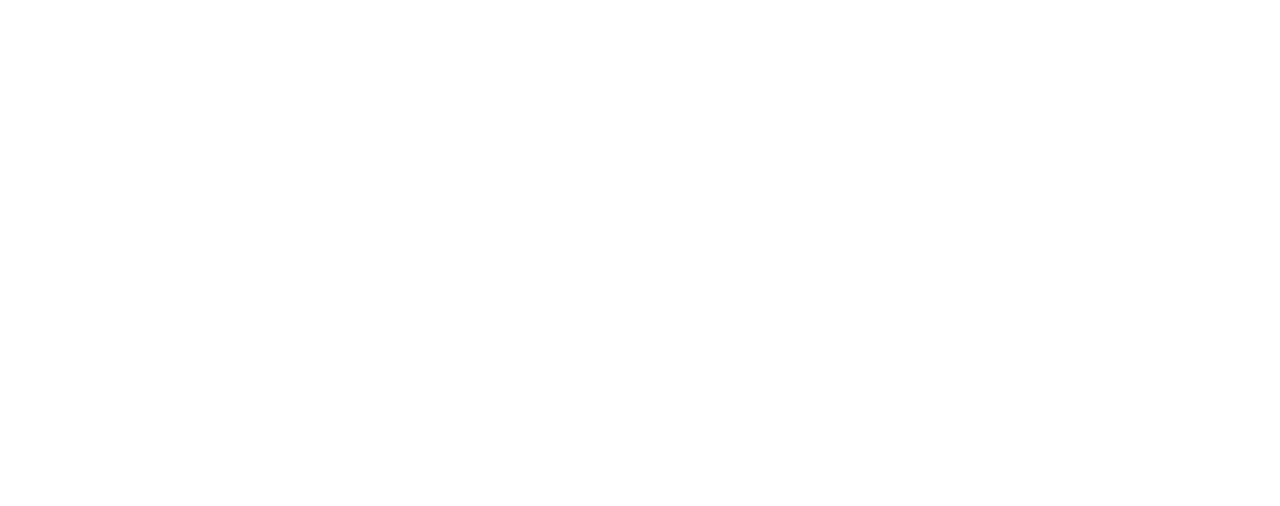
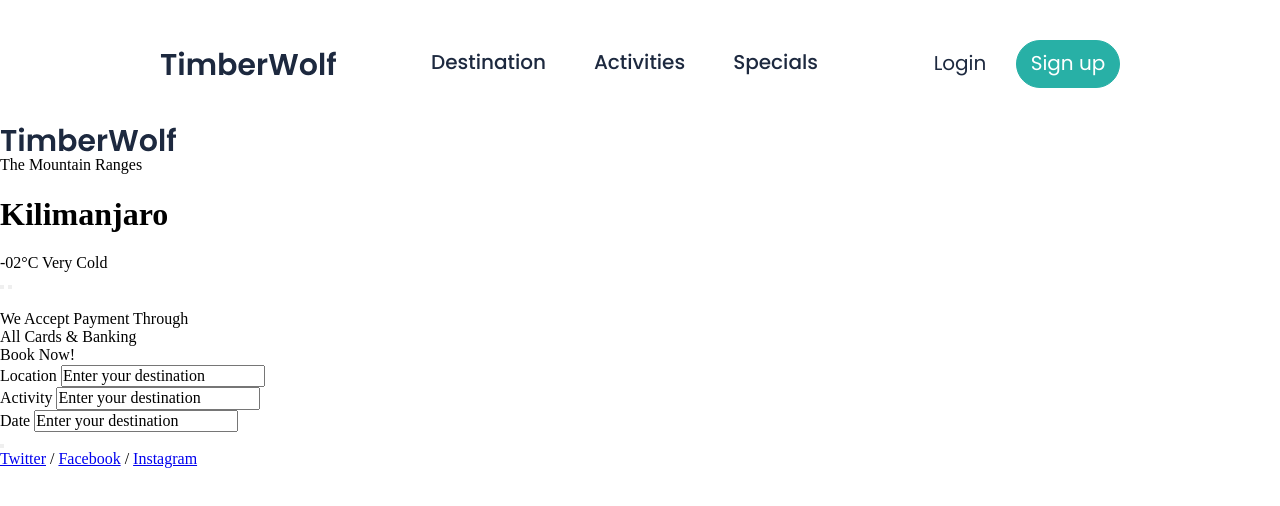
Before and after one commit to sdobnaya/itgirls_practice, a plain HTML site: page TimberWolf/index.html in a window 1280 px wide. Drawn offline with Linux system fonts and the light colour scheme.

Commit message:
first meeting - add header&hero html and add header styles

```diff
--- a/TimberWolf/index.html
+++ b/TimberWolf/index.html
@@ -5,11 +5,79 @@
 		<title>TimberWolf</title>
 		<meta name="description" content="Worlwide easy travels">
 		<meta name="viewport" content="width=device-width, initial-scale=1, minimum-scale=1, maximum-scale=1, user-scalable=0">
-
+        <link rel="preconnect" href="https://fonts.googleapis.com">
+        <link rel="preconnect" href="https://fonts.gstatic.com" crossorigin>
+        <link href="https://fonts.googleapis.com/css2?family=Poppins:wght@400;500;600;700&display=swap" rel="stylesheet">
 		<link type="text/css" rel="stylesheet" href="./styles/normalize.css">
         <link type="text/css" rel="stylesheet" href="./styles/index.css">
 	</head>
 	<body>
-
+        <header class="header g-content">
+            <div class="header__left-part">
+                <img src="./images/svg/timber-logo.svg" class="header__logo" alt="TimberWolf Logo"/>
+                <nav class="header__nav">
+                    <ul class="header__menu">
+                        <li class="header__menu-item"><a class="header__menu-link" href="#">Destination</a></li>
+                        <li class="header__menu-item"><a class="header__menu-link" href="#">Activities</a></li>
+                        <li class="header__menu-item"><a class="header__menu-link" href="#">Specials</a></li>
+                    </ul>
+                </nav>
+            </div>
+            <div class="header__right-part">
+                <button class="header__login-btn header__btn">Login</button>
+                <button class="header__signup-btn header__btn">Sign up</button>
+            </div>
+        </header>
+        <section class="hero">
+            <div class="hero__main">
+                <img class="hero__main-image" src="./images/svg/timber-logo.svg" alt="Beautiful mountain Kilimanjaro"/>
+                <div class="hero__main-wrapper">
+                    <p class="hero__subtitle">The Mountain Ranges</p>
+                    <h1 class="hero__title">Kilimanjaro</h1>
+                    <div class="hero__info">
+                        <p class="hero__weather">-02&deg;C Very Cold</p>                        </p>
+                        <div class="hero__buttons">
+                            <button class="hero__btn-left"></button>
+                            <button class="hero__btn-right"></button>
+                        </div>
+                    </div>
+                    <div class="hero__payments">
+                        <img class="hero__payments-icon">
+                        <p class="hero__payments-desc">We Accept Payment Through<br>All Cards & Banking</p>
+                        <a class="hero__payments-link">Book Now!</a>
+                    </div>
+                </div>
+                <form class="hero__form">
+                    <div class="hero__search">
+                        <div class="hero__form-item">
+                            <label class="hero__label">Location
+                                <input type="text" value="Enter your destination" class="hero__location-input"/>
+                                <img class="hero__location-icon">
+                            </label>
+                        </div>
+                        <div class="hero__form-item">
+                            <label class="hero__label">Activity
+                                <input type="text" value="Enter your destination" class="hero__location-input"/>
+                                <img class="hero__location-icon">
+                            </label>
+                        </div>
+                        <div class="hero__form-item">
+                            <label class="hero__label">Date
+                                <input type="text" value="Enter your destination" class="hero__location-input"/>
+                                <img class="hero__location-icon">
+                            </label>
+                        </div>
+                    </div>
+                    <button></button>
+                </form>
+            </div>
+            <div class="hero__socials">
+                <p class="hero__social-links">
+                    <a class="hero__social-link" href="#">Twitter</a> /
+                    <a class="hero__social-link" href="#">Facebook</a> /
+                    <a class="hero__social-link" href="#">Instagram</a>
+                </p>
+            </div>
+        </section>
     </body>
 </html>
--- a/TimberWolf/styles/index.css
+++ b/TimberWolf/styles/index.css
@@ -0,0 +1,84 @@
+* {
+    margin: 0;
+    padding: 0;
+    box-sizing: border-box;
+}
+
+.g-content {
+    max-width: 1920px;
+    margin: 0 auto;
+}
+
+.header {
+    height: 127px;
+    display: flex;
+    justify-content: space-between;
+    padding: 0 160px;
+
+    align-items: center;
+}
+
+.header__left-part {
+    display: flex;
+}
+
+.header__logo {
+    margin-right: 95px;
+}
+
+.header__menu {
+    padding: 0;
+    margin: 0;
+    display: flex;
+    list-style-type: none;
+}
+
+.header__menu-item {
+    margin-right: 48px;
+}
+
+.header__menu-link {
+    text-decoration: none;
+    font-family: 'Poppins';
+    font-style: normal;
+    font-weight: 500;
+    font-size: 20px;
+    color: #1D293F;
+}
+
+.header__btn {
+    width: 104px;
+    height: 48px;
+
+    font-family: 'Poppins';
+    font-style: normal;
+    font-weight: 400;
+    font-size: 20px;
+
+    cursor: pointer;
+
+    border-radius: 28px;
+}
+
+.header__login-btn {
+    background-color: #FFF;
+    color: #1D293F;
+    border: 1px solid #FFF;
+}
+
+.header__signup-btn {
+    background-color: #28B0A6;
+    color: #FFF;
+    border: 1px solid #28B0A6;
+}
+
+.header__login-btn:hover {
+    border: 1px solid #28B0A6;
+    transition: all 0.3s linear;
+}
+
+.header__signup-btn:hover {
+    border: 1px solid #1b756f;
+    border: 3px solid red;
+    transition: all 0.3s linear;
+}
```
Also changed, not shown: TimberWolf/images/png/hero-image.png (added), TimberWolf/images/svg/timber-logo.svg (added).
